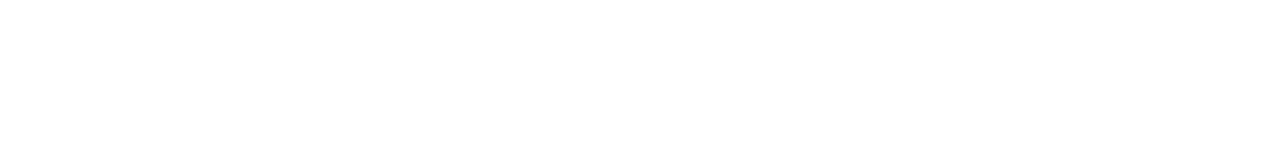
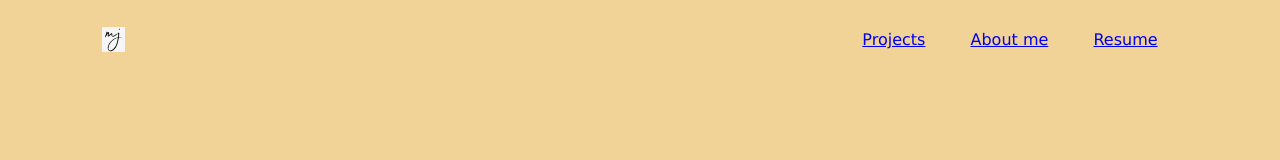
Before and after one commit to mojoe15/UX_UI_HW_17, a plain HTML site: page index.html in a window 1280 px wide. Drawn offline with Linux system fonts and the light colour scheme.

Commit message:
more changes

```diff
--- a/index.html
+++ b/index.html
@@ -7,4 +7,18 @@
     <title>Morgan Johnson</title>
   </head>
   <body></body>
+    <link rel="stylesheet" href="css/styles.css" />
+  </head>
+  <body>
+    <div class="hero">
+      <nav>
+        <img src="images/mid logo.png" class="logo" />
+        <ul>
+          <li><a href="#">Projects</a></li>
+          <li><a href="#">About me</a></li>
+          <li><a href="#">Resume</a></li>
+        </ul>
+      </nav>
+    </div>
+  </body>
 </html>
```
Also changed, not shown: css/style.css (deleted), 2 other files.
